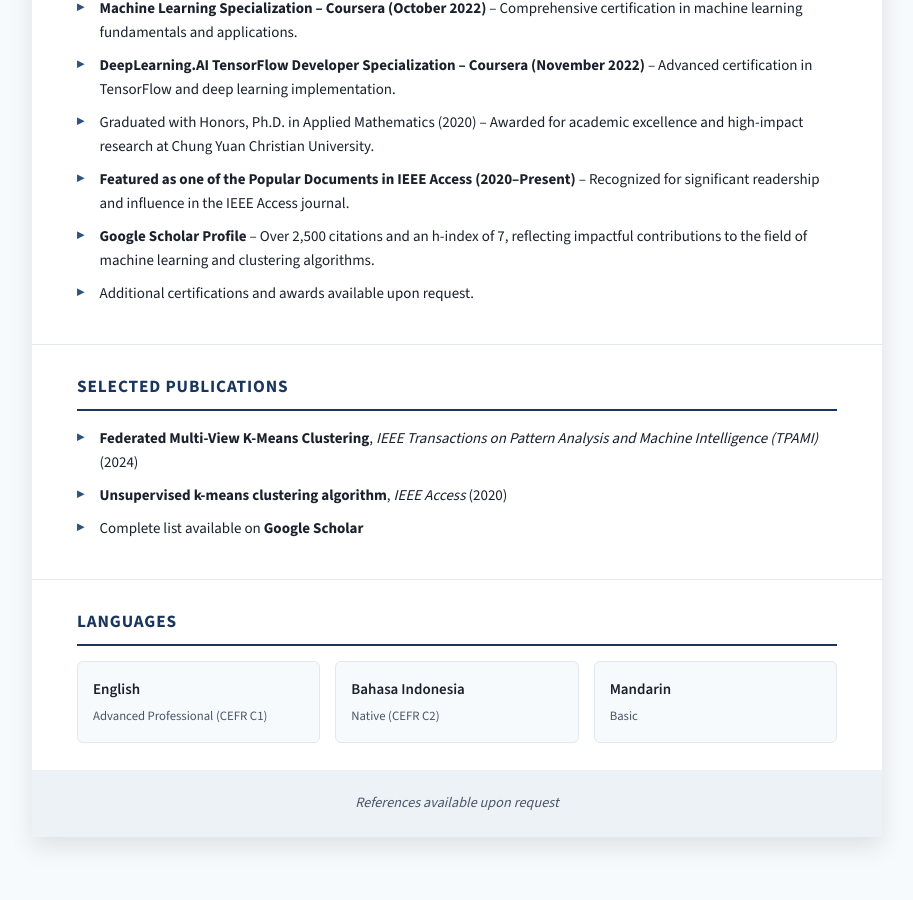
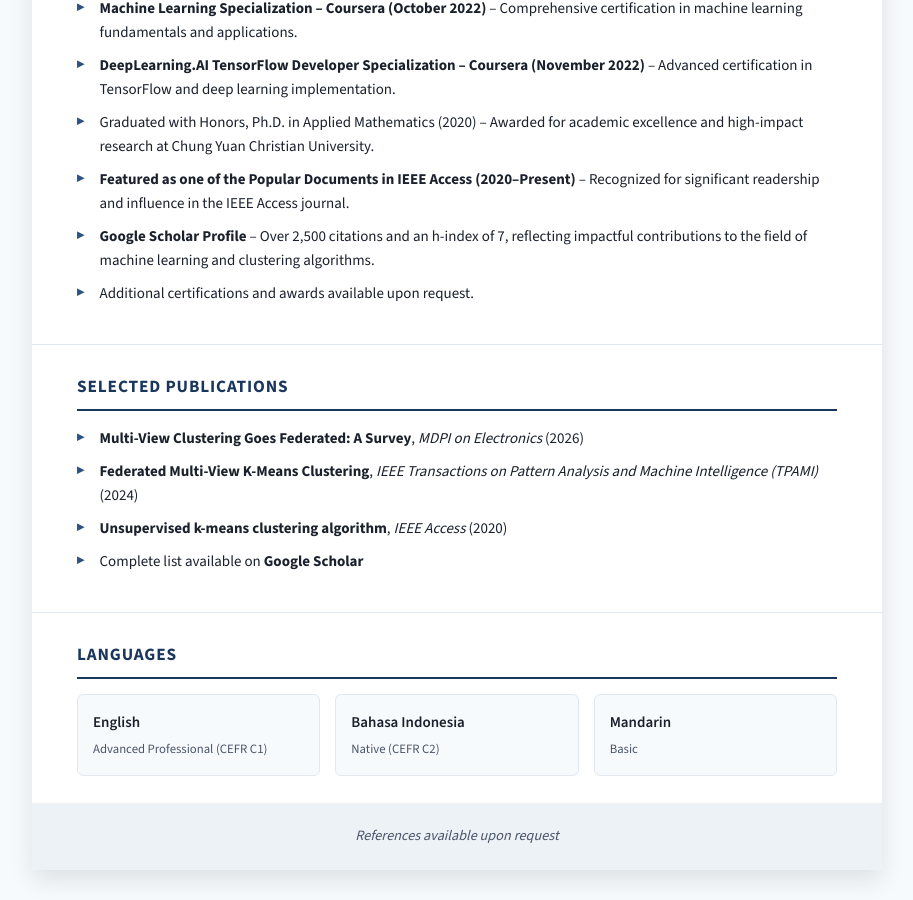
Before and after one commit to Kristina01-hash/Kristina01-hash.github.io, a Jekyll site: the page pdf/cv/index.html, which Jekyll copies as it is, in a window 1280 px wide and 900 px high, scrolled down 4266 px. Shown: the whole window, without its empty margins (183-1096 px from the left). Built offline with Jekyll 4.4.1, drawn with Linux system fonts in a browser that asks for light colours; before the commit the page ends 5133 px from its top, so only the background shows below that.

Commit message:
Update index.html

```diff
--- a/pdf/cv/index.html
+++ b/pdf/cv/index.html
@@ -852,6 +852,7 @@
     </div>
     <hr class="section-rule">
     <ul>
+      <li><b>Multi-View Clustering Goes Federated: A Survey</b>, <i>MDPI on Electronics</i> (2026)</li>
       <li><b>Federated Multi-View K-Means Clustering</b>, <i>IEEE Transactions on Pattern Analysis and Machine Intelligence (TPAMI)</i> (2024)</li>
       <li><b>Unsupervised k-means clustering algorithm</b>, <i>IEEE Access</i> (2020)</li>
       <li>Complete list available on <a href="https://scholar.google.com/citations?user=yNWQLYAAAAAJ&hl=it" style="color:var(--swish-blue);font-weight:bold;">Google Scholar</a></li>
```
